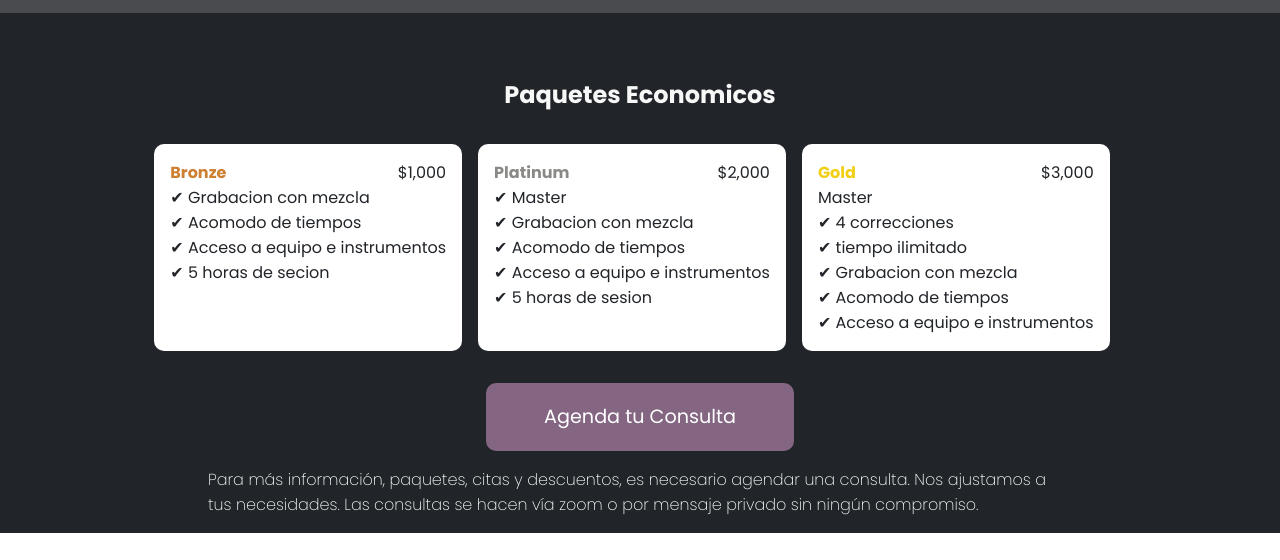
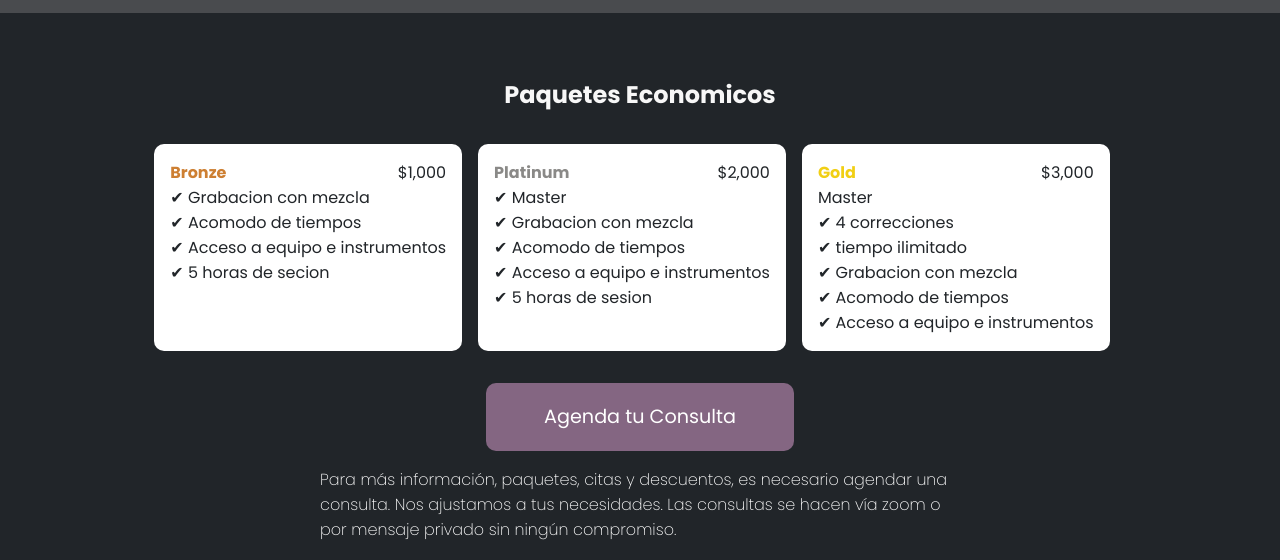
Before and after one commit to DatBoiLuiskrrt/novulo_studios, a plain HTML site: page index.html in a window 1280 px wide. Shown: the part 1146-1706 px from the top of the page. Drawn offline with Linux system fonts and the light colour scheme.

Commit message:
Fixed padding on information

```diff
--- a/styles.css
+++ b/styles.css
@@ -151,11 +151,12 @@ header p:first-child {
   background-color: #472945;
 }
 .informacion {
-  max-width: 70%;
+  max-width: 50%;
   margin: 0 auto;
   color: #ffffff;
-  padding: 1em;
   font-weight: 100;
+  padding-top: 1em;
+  padding-bottom: 3em;
 }
 footer {
   display: flex;
```
